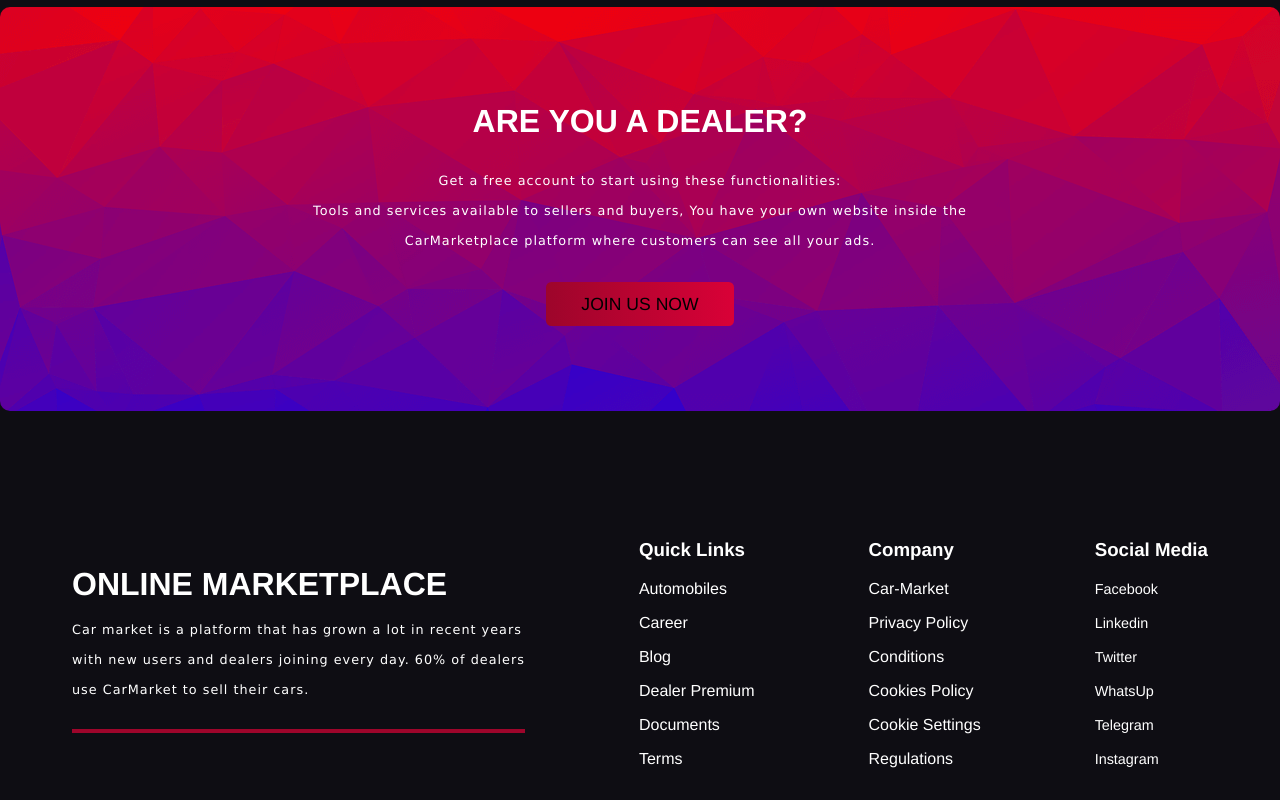
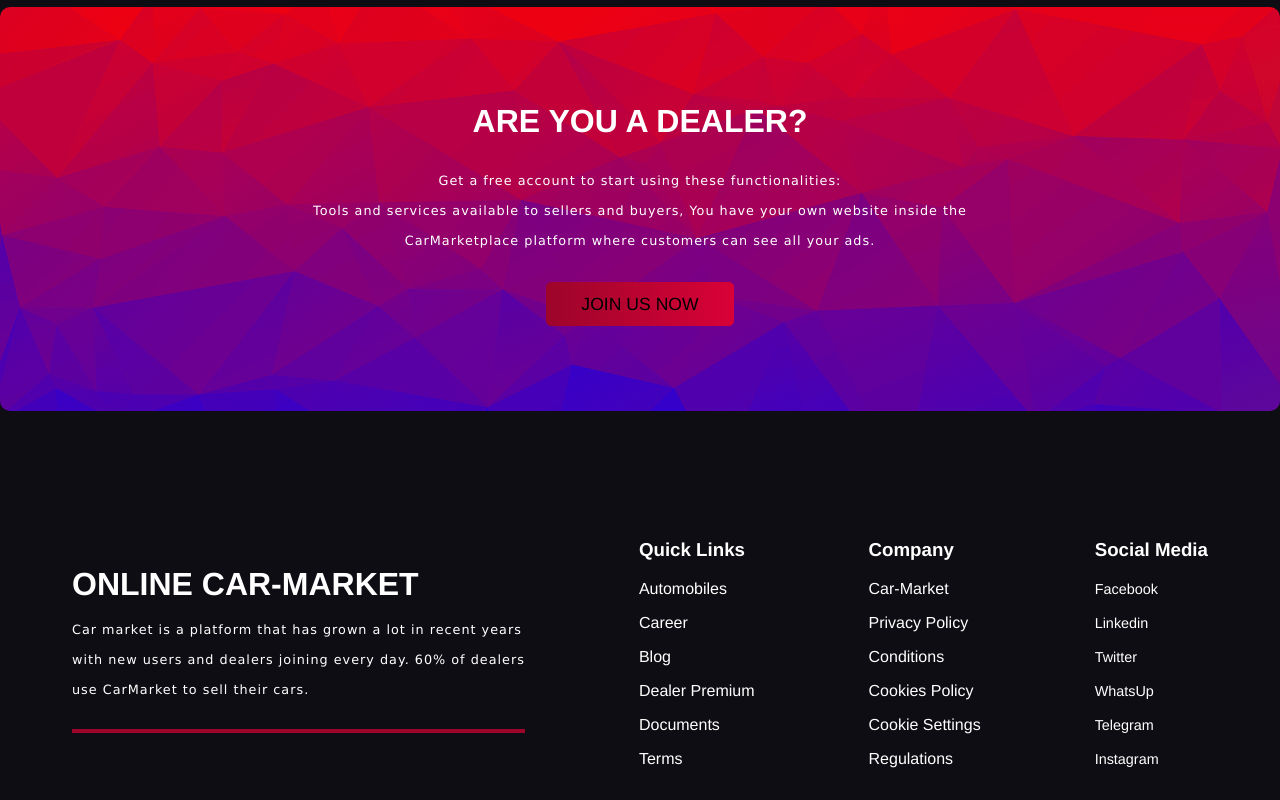
Before and after one commit to ismayy1/car-market, a React (Create React App) app: page / in a window 1280 px wide. Shown: the part 2341-3141 px from the top of the page. Built offline with nearby package versions, Linux system fonts and the light colour scheme; no server answers.

Commit message:
applied some changes

```diff
--- a/src/components/Navigation/Footer.tsx
+++ b/src/components/Navigation/Footer.tsx
@@ -6,7 +6,7 @@ export const Footer = () => {
     <div className="container">
       <footer>
         <div>
-          <h2>Online Marketplace</h2>
+          <h2>Online Car-Market</h2>
           <p>
             Car market is a platform that has grown a lot in recent years
             <br className="responsive" />
--- a/src/containers/sellPageContainers/CarHistoryContainer.tsx
+++ b/src/containers/sellPageContainers/CarHistoryContainer.tsx
@@ -17,7 +17,7 @@ export const CarHistoryContainer = ({
   return (
     <div className="form-container car-history">
       <h3>History</h3>
-      <FormInputText label="Country of Origin" placeholder="ex: Romania, Bucharest" id="CountryOfOringin" name="countryOfOrigin" defaultValue={carDefault?.countryOfOrigin} onChange={handleInputChange} maxLength={56} />
+      <FormInputText label="Country of Origin" placeholder="ex: Romania" id="CountryOfOringin" name="countryOfOrigin" defaultValue={carDefault?.countryOfOrigin} onChange={handleInputChange} maxLength={56} />
       {errorMessages.countryOfOrigin && <div className="errorMessage">    {errorMessages.countryOfOrigin}  </div>}
     </div>
   )
```
